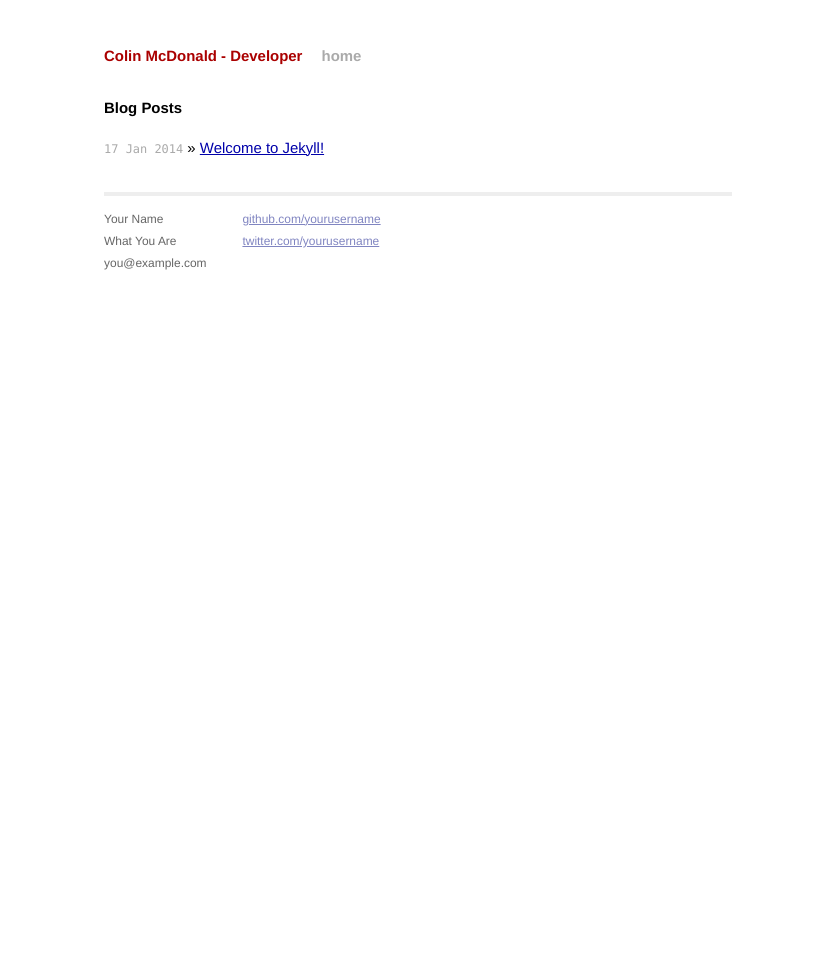
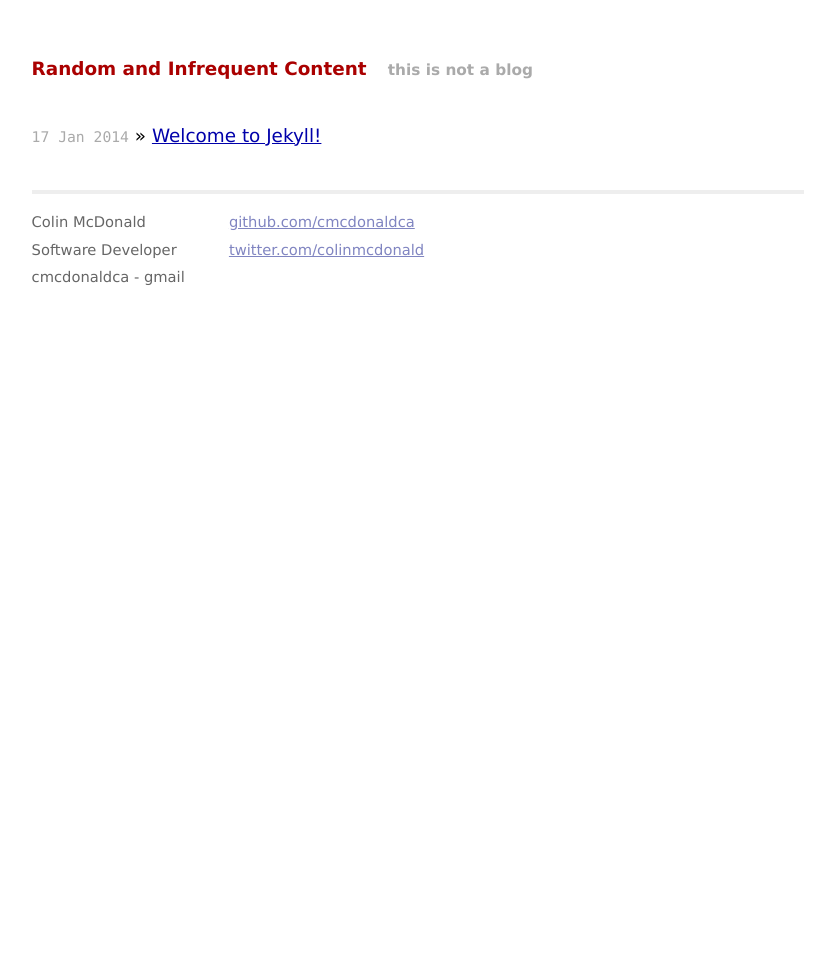
Before and after one commit to cmcdonaldca/content, a Jekyll site: the page built from index.html, in a window 1280 px wide. Shown: the whole page, without its empty margins (222-1057 px from the left). Built offline with Jekyll 4.4.1, drawn with Linux system fonts in a browser that asks for light colours; Markdown is read by kramdown in place of the engine named in the settings.

```diff
--- a/_config.yml
+++ b/_config.yml
@@ -1,3 +1,3 @@
-name: Colin McDonald - Developer
+name: Random and Infrequent Content
 markdown: redcarpet
 pygments: true
--- a/_layouts/default.html
+++ b/_layouts/default.html
@@ -18,7 +18,7 @@
         <div class="site">
           <div class="header">
             <h1 class="title"><a href="/">{{ site.name }}</a></h1>
-            <a class="extra" href="/">home</a>
+            <small><a href="/" class="extra">this is not a blog</a></small>
           </div>
 
           {{ content }}
@@ -26,15 +26,15 @@
           <div class="footer">
             <div class="contact">
               <p>
-                Your Name<br />
-                What You Are<br />
-                you@example.com
+                Colin McDonald<br />
+                Software Developer<br />
+                cmcdonaldca - gmail
               </p>
             </div>
             <div class="contact">
               <p>
-                <a href="https://github.com/yourusername">github.com/yourusername</a><br />
-                <a href="https://twitter.com/yourusername">twitter.com/yourusername</a><br />
+                <a href="https://github.com/cmcdonaldca">github.com/cmcdonaldca</a><br />
+                <a href="https://twitter.com/colinmcdonald">twitter.com/colinmcdonald</a><br />
               </p>
             </div>
           </div>
--- a/css/main.css
+++ b/css/main.css
@@ -14,9 +14,9 @@ html, body { height: 100%; }
 
 body {
   background-color: #FFF;
-  font: 13.34px Helvetica, Arial, sans-serif;
-  font-size: small;
+  font-family:"Lucida Grande", "Lucida Sans Unicode", Verdana, Arial, Helvetica, sans-serif;
   text-align: center;
+  font-size: 100%;
 }
 
 h1, h2, h3, h4, h5, h6 {
--- a/index.html
+++ b/index.html
@@ -1,10 +1,9 @@
 ---
 layout: default
-title: Your New Jekyll Site
+title: Random and Infrequent Writings
 ---
 
 <div id="home">
-  <h1>Blog Posts</h1>
   <ul class="posts">
     {% for post in site.posts %}
       <li><span>{{ post.date | date_to_string }}</span> &raquo; <a href="{{ post.url }}">{{ post.title }}</a></li>
```
Also changed, not shown: _layouts/post.html (+16 -0 lines).
